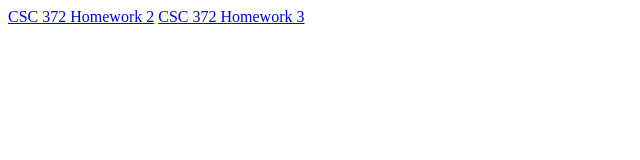
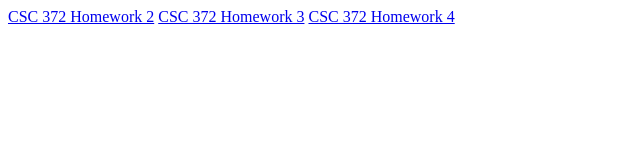
Before and after one commit to CarissaBoddie/CarissaBoddie.github.io, a plain HTML site: page index.html in a window 1280 px wide. Shown: the whole page, without its empty margins (0-640 px from the left). Drawn offline with Linux system fonts and the light colour scheme.

Commit message:
Added HW 4

```diff
--- a/index.html
+++ b/index.html
@@ -9,5 +9,6 @@
 
     <a href="HW-2">CSC 372 Homework 2</a>
     <a href="HW-3">CSC 372 Homework 3</a>
+    <a href="HW-4">CSC 372 Homework 4</a>
 </body>
 </html>
```
